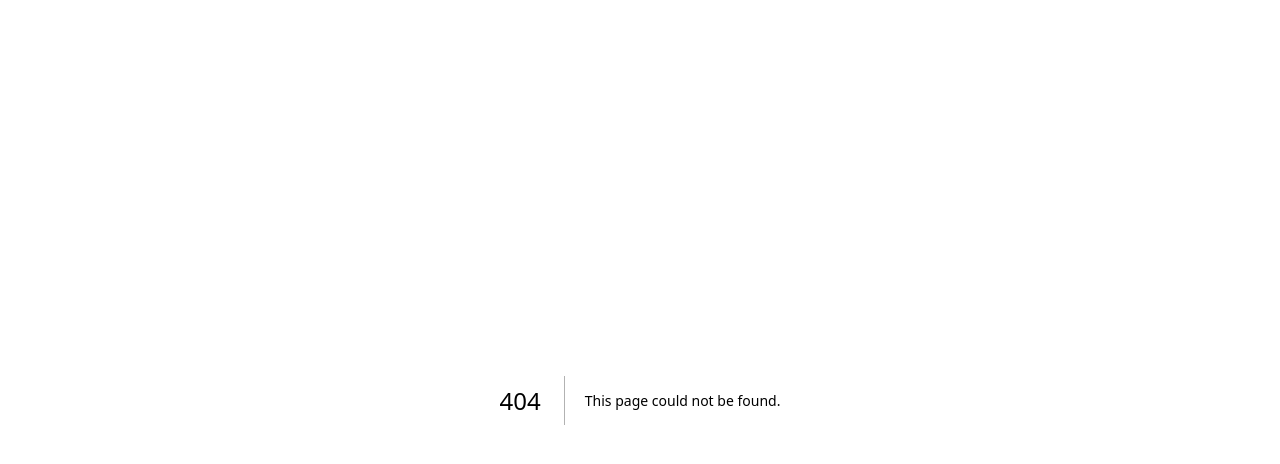
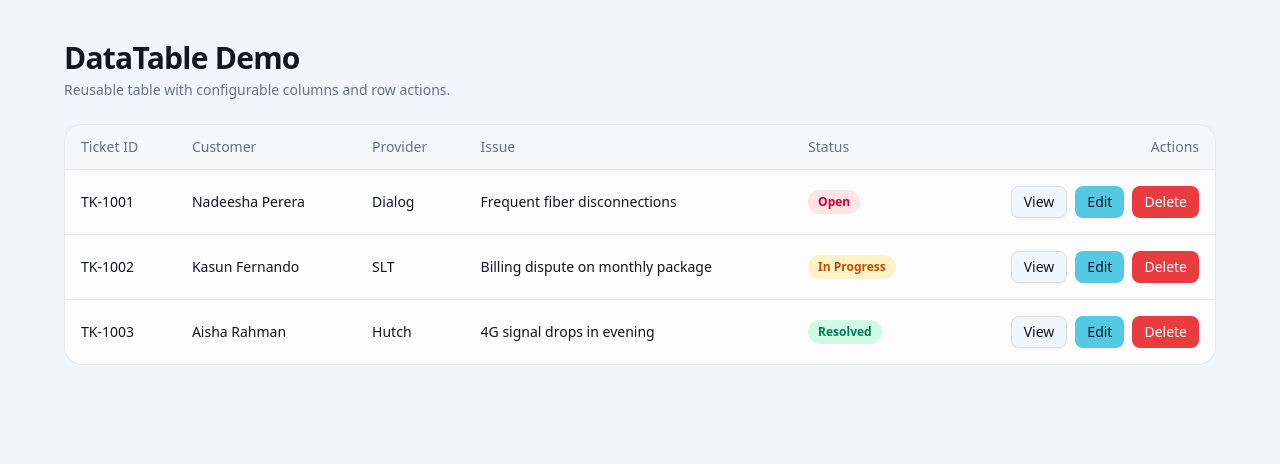
Before and after one commit to Hamdhan7/resolve, a Next.js app: page /table-demo in a window 1280 px wide. Before the commit this address had no page. Shown: the top 464 px of the page. Built offline with nearby package versions, Linux system fonts and the light colour scheme.

Commit message:
DataTable  demo added for reference -  how to use it

```diff
--- /dev/null
+++ b/app/table-demo/page.tsx
@@ -0,0 +1,108 @@
+import DataTable, { DataTableColumn } from "@/components/data-table";
+import { Button } from "@/components/ui/button";
+
+type TicketRow = {
+  id: string;
+  customer: string;
+  provider: "Dialog" | "SLT" | "Hutch" | "Airtel";
+  issue: string;
+  status: "Open" | "In Progress" | "Resolved";
+};
+
+const rows: TicketRow[] = [
+  {
+    id: "TK-1001",
+    customer: "Nadeesha Perera",
+    provider: "Dialog",
+    issue: "Frequent fiber disconnections",
+    status: "Open",
+  },
+  {
+    id: "TK-1002",
+    customer: "Kasun Fernando",
+    provider: "SLT",
+    issue: "Billing dispute on monthly package",
+    status: "In Progress",
+  },
+  {
+    id: "TK-1003",
+    customer: "Aisha Rahman",
+    provider: "Hutch",
+    issue: "4G signal drops in evening",
+    status: "Resolved",
+  },
+];
+
+const columns: DataTableColumn<TicketRow>[] = [
+  {
+    key: "id",
+    header: "Ticket ID",
+    accessor: "id",
+    className: "font-medium",
+  },
+  {
+    key: "customer",
+    header: "Customer",
+    accessor: "customer",
+  },
+  {
+    key: "provider",
+    header: "Provider",
+    accessor: "provider",
+  },
+  {
+    key: "issue",
+    header: "Issue",
+    accessor: "issue",
+  },
+  {
+    key: "status",
+    header: "Status",
+    cell: (row) => {
+      const tone =
+        row.status === "Resolved"
+          ? "bg-emerald-100 text-emerald-700"
+          : row.status === "In Progress"
+            ? "bg-amber-100 text-amber-700"
+            : "bg-rose-100 text-rose-700";
+
+      return (
+        <span className={`inline-flex rounded-full px-2.5 py-1 text-xs font-semibold ${tone}`}>
+          {row.status}
+        </span>
+      );
+    },
+  },
+];
+
+export default function TableDemoPage() {
+  return (
+    <main className="min-h-screen bg-background px-6 py-10 lg:px-10">
+      <div className="mx-auto w-full max-w-6xl space-y-6">
+        <div>
+          <h1 className="text-3xl font-semibold tracking-tight">DataTable Demo</h1>
+          <p className="mt-1 text-sm text-muted-foreground">
+            Reusable table with configurable columns and row actions.
+          </p>
+        </div>
+
+        <DataTable
+          data={rows}
+          columns={columns}
+          getRowKey={(row) => row.id}
+          rowActions={() => (
+            <div className="inline-flex gap-2">
+              <Button size="sm" variant="outline">
+                View
+              </Button>
+              <Button size="sm">Edit</Button>
+              <Button size="sm" variant="destructive">
+                Delete
+              </Button>
+            </div>
+          )}
+        />
+      </div>
+    </main>
+  );
+}
```
